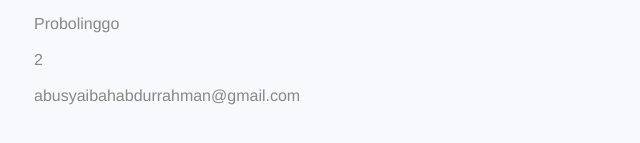
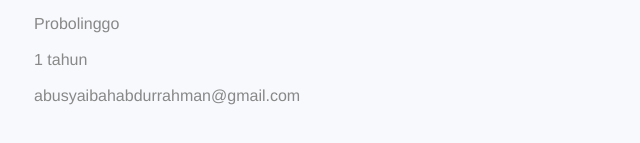
Before and after one commit to armanhunaa/tugas-7, a plain HTML site: page index.html in a window 1280 px wide. Shown: the part 381-524 px from the top of the page, 514-1154 px from the left. Drawn offline with Linux system fonts and the light colour scheme; files whose address does not match are found by name.

Commit message:
ganti value pengalaman

```diff
--- a/index.html
+++ b/index.html
@@ -82,7 +82,7 @@
                 </div>
                 <div class="data">
                     <p class="field">Pengalaman</p>
-                    <p id="pExperience" class="text-gray">2</p>
+                    <p id="pExperience" class="text-gray">1 tahun</p>
                 </div>
                 <div class="data">
                     <p class="field">Email</p>
```
